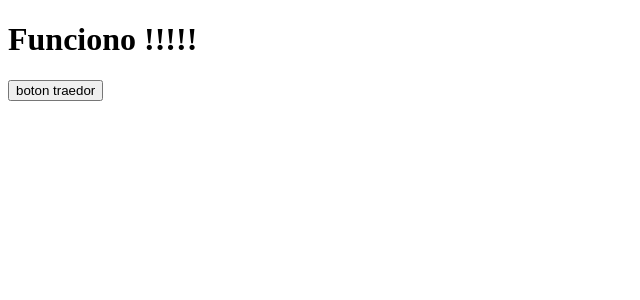
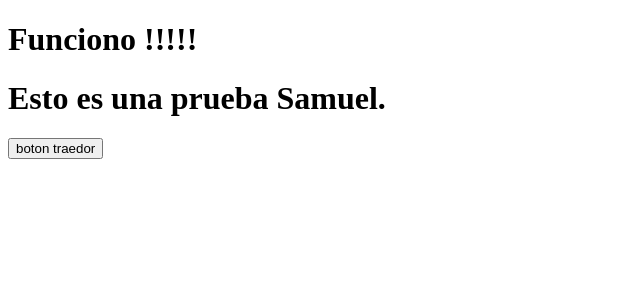
Before and after one commit to ortega-pablo/Final-Project, a React (Create React App) app in the folder client/: page / in a window 1280 px wide. Shown: the top 300 px of the page, without its empty margins (0-640 px from the left). Built offline with nearby package versions, Linux system fonts and the light colour scheme.

Commit message:
Esto es una prueba

```diff
--- a/client/src/App.js
+++ b/client/src/App.js
@@ -20,6 +20,7 @@ function App() {
   return (
     <div className="App">
       <h1> Funciono !!!!!</h1>
+      <h1>Esto es una prueba Samuel.</h1>
       <button onClick={(e)=>{onClick(e)}}> boton traedor </button>
       {
         products.map( p => {
```
